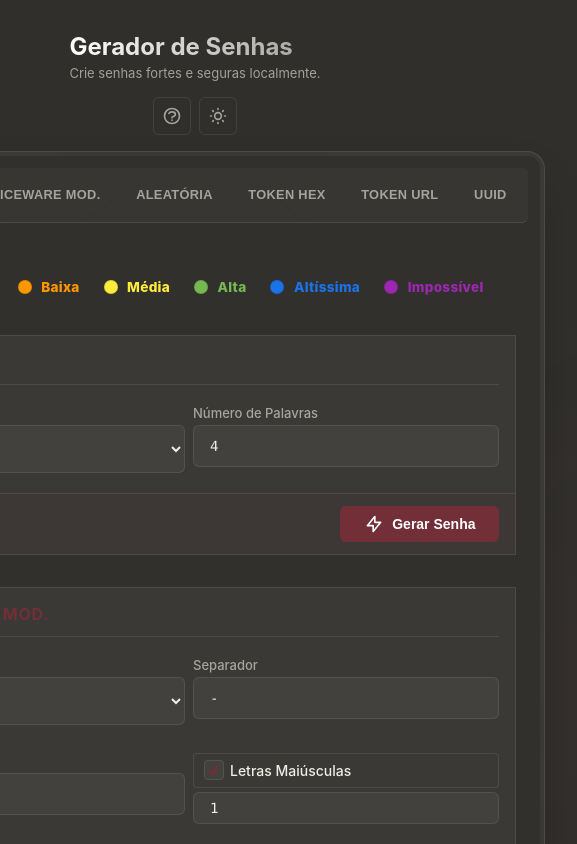
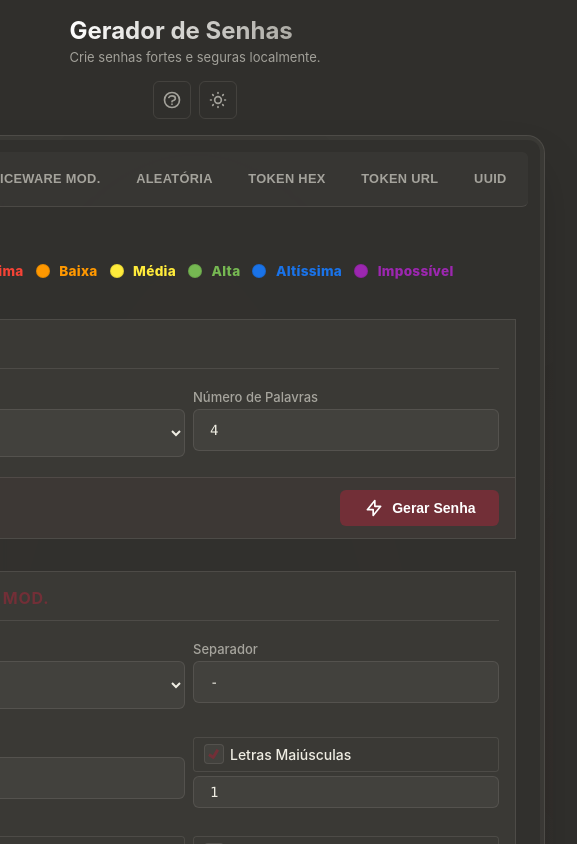
Before and after one commit to luizggfonseca/gerador_senhas, a React (Vite) app in the folder frontend/: page / in a window 390 px wide. Shown: the top 844 px of the page, 577 px wide, since content can reach past the window. Built offline with nearby package versions, Linux system fonts and the light colour scheme.

Commit message:
fix: ajustes de responsividade mobile e largura mínima de 396px

```diff
--- a/frontend/index.html
+++ b/frontend/index.html
@@ -1,5 +1,6 @@
 <!doctype html>
 <html lang="en">
+
 <head>
   <meta charset="UTF-8" />
   <link rel="icon" type="image/png" href="/logo.png" />
@@ -7,11 +8,13 @@
   <meta name="theme-color" content="#121212" />
   <meta name="apple-mobile-web-app-capable" content="yes" />
   <meta name="apple-mobile-web-app-status-bar-style" content="black-translucent" />
-    <meta name="viewport" content="width=device-width, initial-scale=1.0, maximum-scale=1.0, user-scalable=no" />
+  <meta name="viewport" content="width=device-width, initial-scale=1.0" />
   <title>SecureGen — Dashboard</title>
 </head>
+
 <body>
   <div id="root"></div>
   <script type="module" src="/src/main.jsx"></script>
 </body>
+
 </html>
--- a/frontend/src/index.css
+++ b/frontend/src/index.css
@@ -122,6 +122,12 @@
   align-items: center;
   justify-content: flex-start;
   padding: 1rem;
+}
+
+@media (max-width: 768px) {
+  body {
+    padding: 0;
+  }
 }
 
 @media (min-width: 768px) {
@@ -321,7 +327,7 @@
   display: flex;
   align-items: center;
   justify-content: center;
-  padding: 1rem 2rem;
+  padding: 2rem;
   animation: fadeIn 0.3s ease-out forwards;
 }
 
@@ -334,8 +340,16 @@
 
 /* Nativamente Responsivo */
 @media (max-width: 768px) {
+  .app-container {
+    padding: 1rem 0.5rem;
+    align-items: flex-start;
+    /* Melhor para o scroll no celular */
+  }
+
   .app-wrapper {
     max-width: 100%;
+    min-width: 396px;
+    /* Requisito do usuário */
     height: auto;
   }
 
@@ -353,6 +367,7 @@
   .app-header {
     flex-direction: column;
     text-align: center;
+    gap: 0.5rem;
   }
 
   .header-content {
@@ -598,7 +613,7 @@
   display: flex;
   justify-content: center;
   align-items: center;
-  gap: 1.5rem;
+  gap: 0.75rem;
   padding: 0.5rem;
   margin-bottom: 2rem;
   font-size: 0.85rem;
```
Also changed, not shown: frontend/public/manifest.json (deleted). Lines whose indentation alone changed are shown as unchanged.
